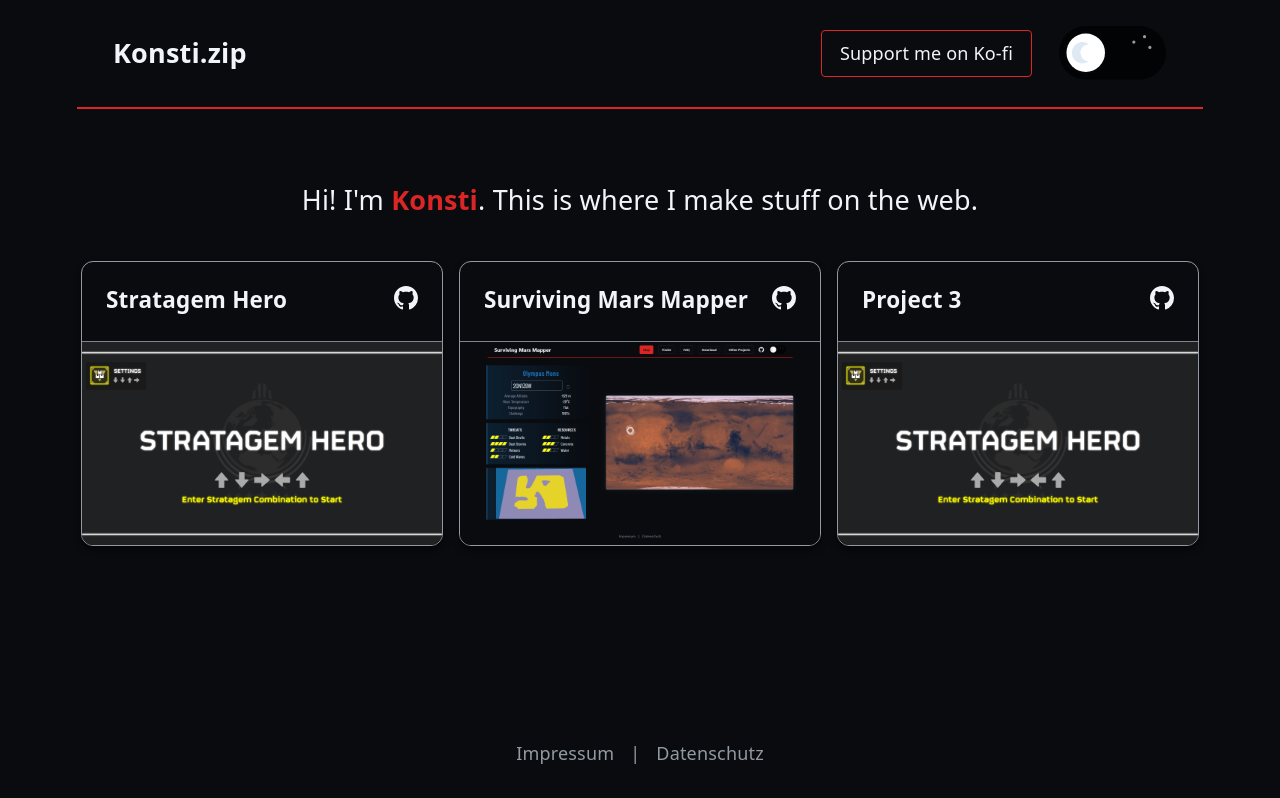
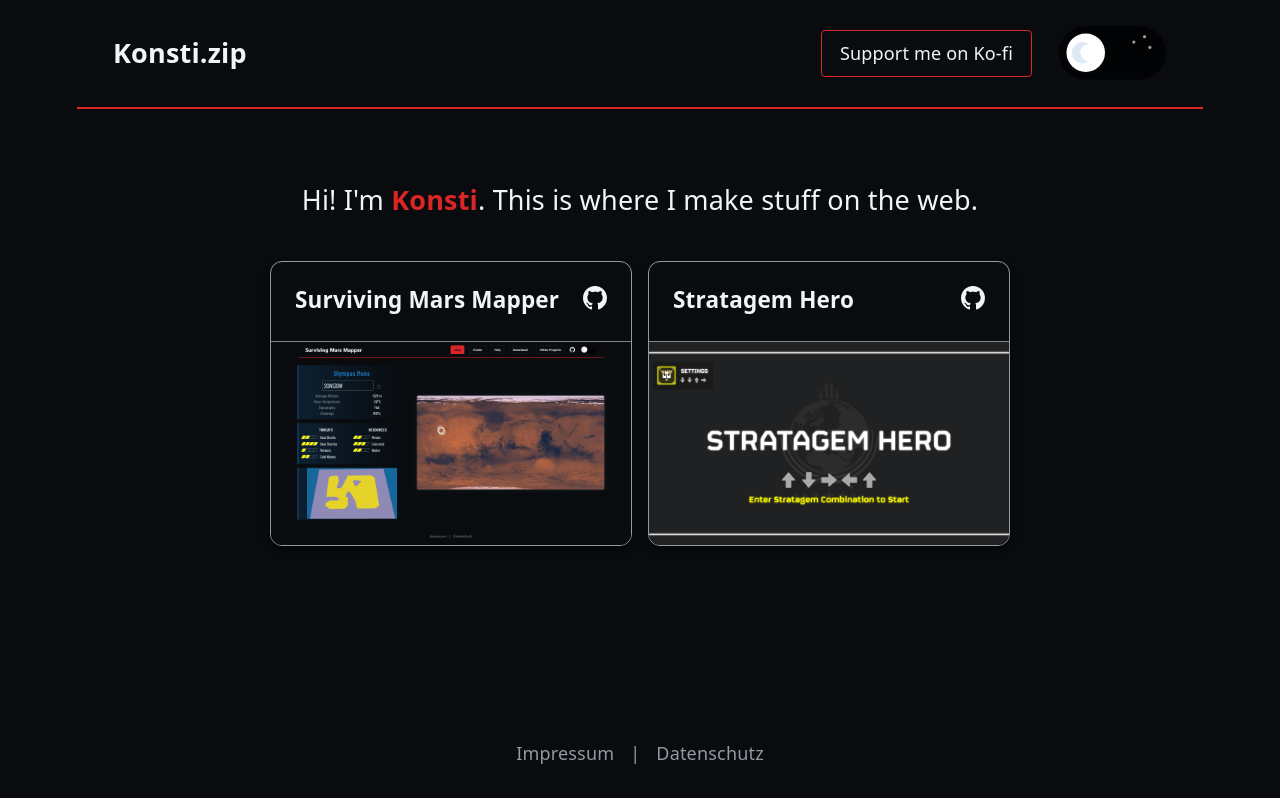
Before and after one commit to KatsimpasKonstantinos/konsti.zip, a React (Vite) app: page / in a window 1280 px wide. Built offline with nearby package versions, Linux system fonts and the light colour scheme.

Commit message:
Update LandingPage.tsx

```diff
--- a/src/pages/LandingPage.tsx
+++ b/src/pages/LandingPage.tsx
@@ -3,9 +3,9 @@
 import imageSurvivingMars from "../assets/survivingmars.png";
 
 let projects = [
+
+    { name: "Surviving Mars Mapper", url: "https://survivingmars-mapper.konsti.zip/", github: "https://github.com/example/surviving-mars-mapper", image: imageSurvivingMars },
     { name: "Stratagem Hero", url: "https://stratagemhero.konsti.zip/", github: "https://github.com/KatsimpasKonstantinos/StratagemHero", image: imageStratagemHero },
-    { name: "Surviving Mars Mapper", url: "https://survivingmars-mapper.konsti.zip/", github: "https://github.com/example/surviving-mars-mapper", image: imageSurvivingMars },
-    { name: "Project 3", url: "https://examplec.com", github: "https://github.com/example/project-3", image: imageStratagemHero }
 ];
 
 function LandingPage() {
```
